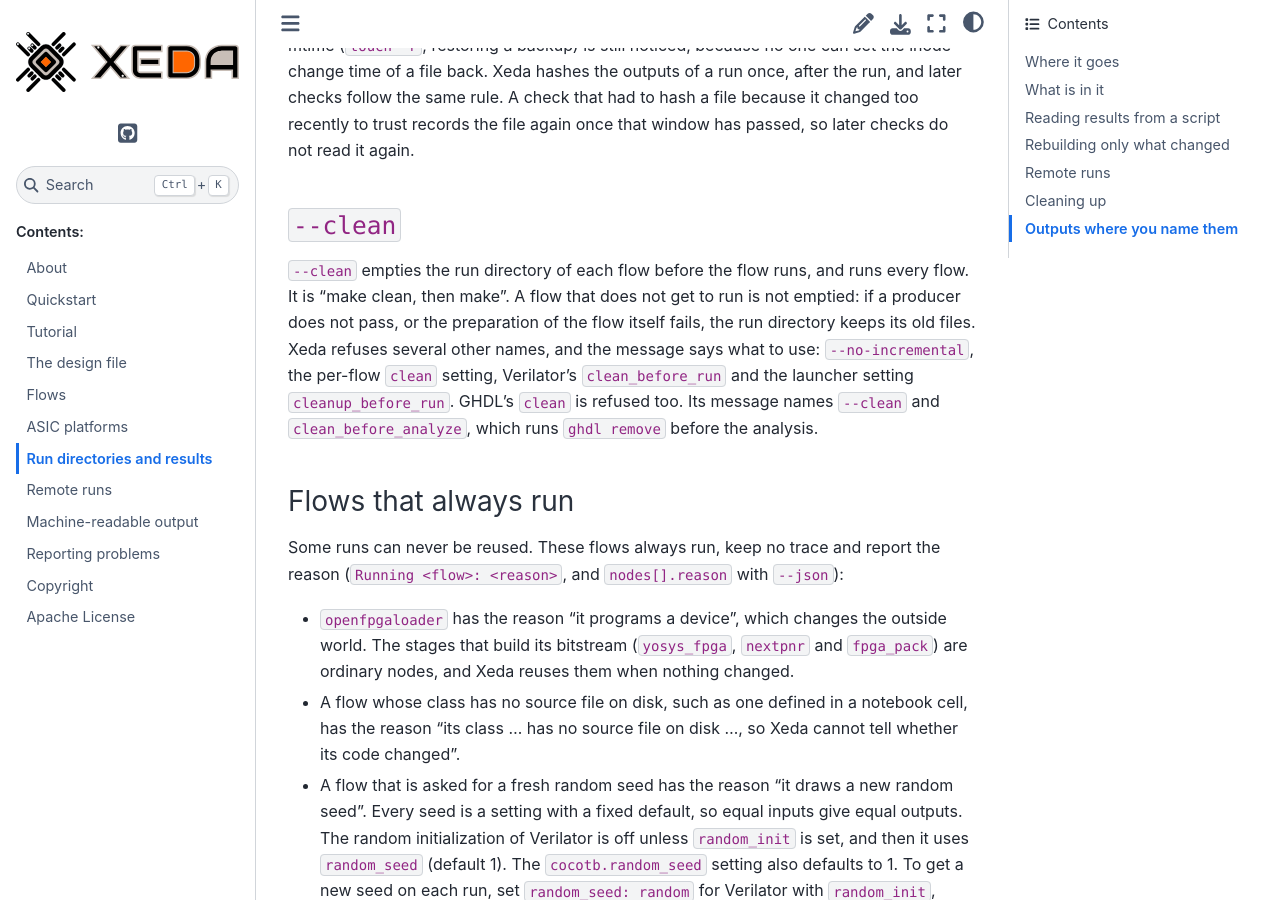
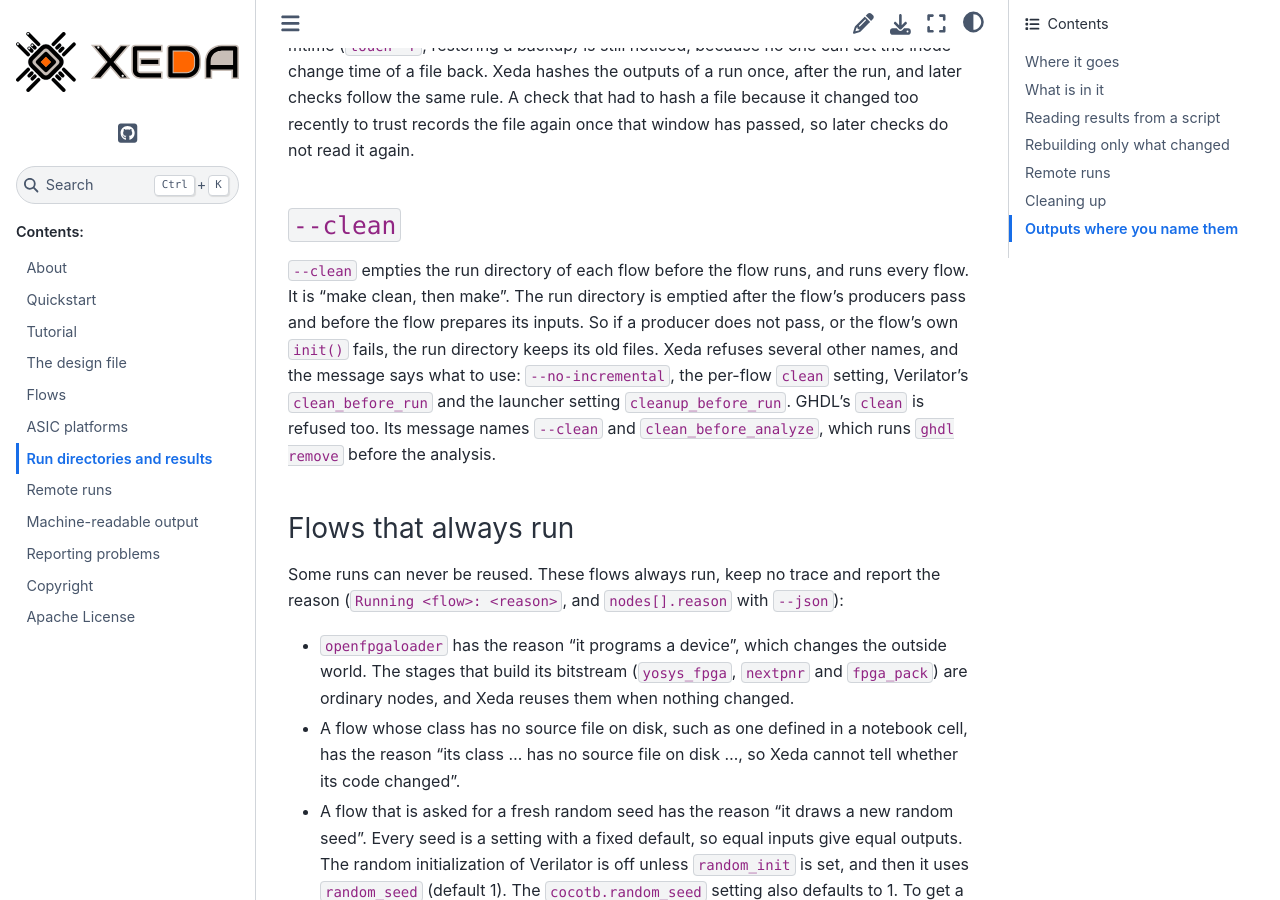
Before and after one commit to XedaHQ/xeda, a Sphinx documentation site: the page built from docs/run-directories.rst, in a window 1280 px wide and 900 px high, scrolled down 10297 px. Built offline with Sphinx 7.4.7 and the Sphinx Book theme 1.1.4, drawn with Linux system fonts in a browser that asks for light colours.

Commit message:
Say when --clean empties the run directory

```diff
--- a/docs/run-directories.rst
+++ b/docs/run-directories.rst
@@ -398,8 +398,10 @@ later checks do not read it again.
 ------------
 
 ``--clean`` empties the run directory of each flow before the flow runs, and runs every flow. It is
-"make clean, then make". A flow that does not get to run is not emptied: if a producer does not
-pass, or the preparation of the flow itself fails, the run directory keeps its old files. Xeda refuses several other names, and the message says what to use:
+"make clean, then make". The run directory is emptied after the flow's producers pass and before
+the flow prepares its inputs. So if a producer does not pass, or the flow's own ``init()`` fails,
+the run directory keeps its old files. Xeda refuses several other names, and the message says what
+to use:
 ``--no-incremental``, the per-flow ``clean`` setting, Verilator's ``clean_before_run`` and the
 launcher setting ``cleanup_before_run``. GHDL's ``clean`` is refused too. Its message names
 ``--clean`` and ``clean_before_analyze``, which runs ``ghdl remove`` before the analysis.
```
